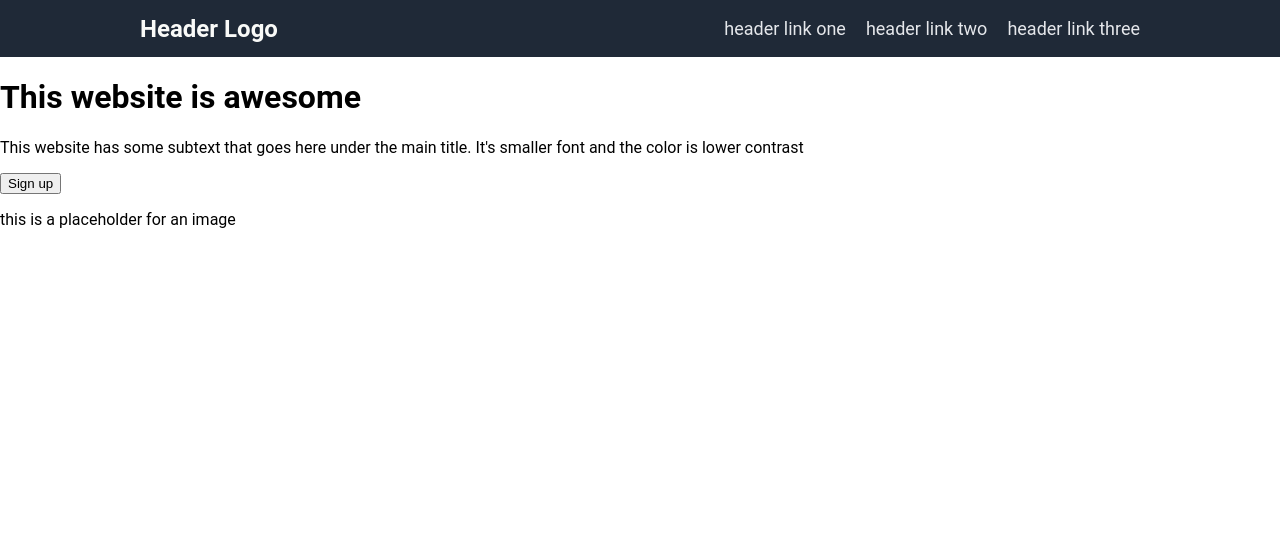
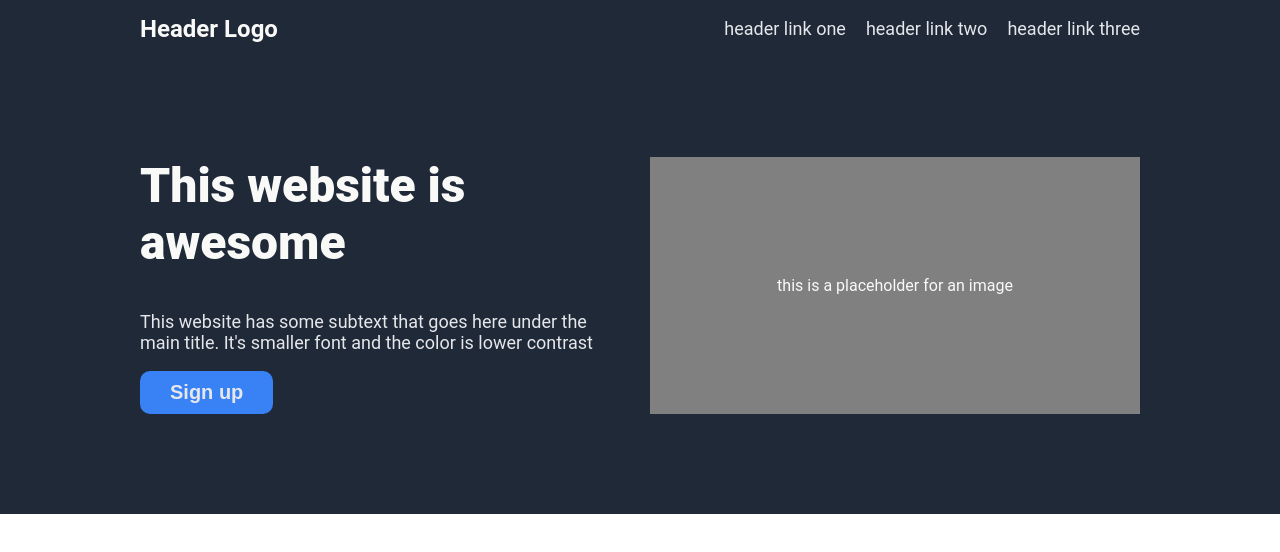
Before and after one commit to BenzzoKrugger/odin-landing-page, a plain HTML site: page index.html in a window 1280 px wide. Drawn offline with Linux system fonts and the light colour scheme.

Commit message:
finished hero section

```diff
--- a/index.html
+++ b/index.html
@@ -20,7 +20,8 @@
     </section>
 
     <!-- Hero Section -->
-    <section class="hero"></section>
+    <section class="hero">
+
       <div class="hero-container">
         <div class="hero-content">
           <h1>This website is awesome</h1>
@@ -34,5 +35,6 @@
           <p>this is a placeholder for an image</p>
         </div>
       </div>
+    </section>
   </body>
 </html>
--- a/style.css
+++ b/style.css
@@ -1,5 +1,6 @@
-html, body {
-   font-family: 'Roboto', sans-serif;
+html,
+body {
+  font-family: "Roboto", sans-serif;
   margin: 0;
   padding: 0;
 }
@@ -19,10 +20,16 @@ nav {
   align-items: center;
 }
 
-.navbar, .hero {
+.navbar,
+.hero {
   background-color: #1f2937;
   display: flex;
   justify-content: center;
+  padding: 0px 10px;
+}
+
+.hero {
+  padding: 100px 10px;
 }
 
 .logo {
@@ -30,3 +37,47 @@ nav {
   color: #f9faf8;
   font-weight: 600;
 }
+
+.hero-container {
+  width: 1000px;
+  display: flex;
+  gap: 20px
+}
+
+.hero-content > h1 {
+  color: #f9faf8;
+  font-size: 48px;
+  font-weight: 900;
+  margin-top: 0;
+}
+
+.hero-content > p {
+  font-size: 18px;
+  color: #e5e7eb;
+}
+
+.hero-content > button {
+  background-color: #3882f6;
+  padding: 10px 30px;
+  border: 0;
+  border-radius: 10px;
+  color: #e5e7eb;
+  font-size: 20px;
+  font-weight: 600;
+}
+
+.hero-content {
+    flex-basis: 50%;
+}
+
+.hero-img {
+    flex-basis: 50%;
+    background-color: gray;
+    display: flex;
+    justify-content: center;
+    align-items: center;
+}
+
+.hero-img > p {
+    color: #f9faf8;
+}
```
Lines whose indentation alone changed are shown as unchanged.
